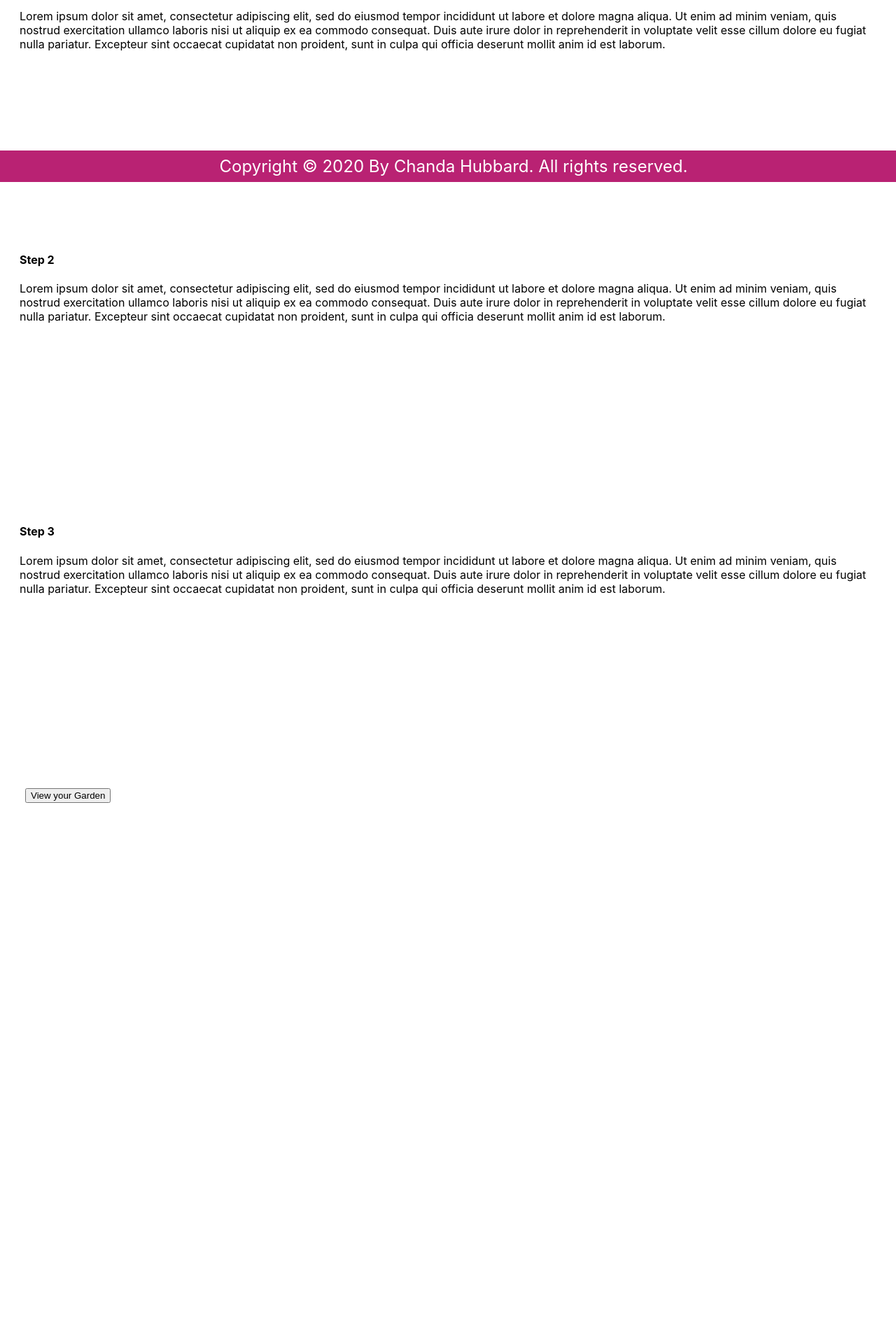
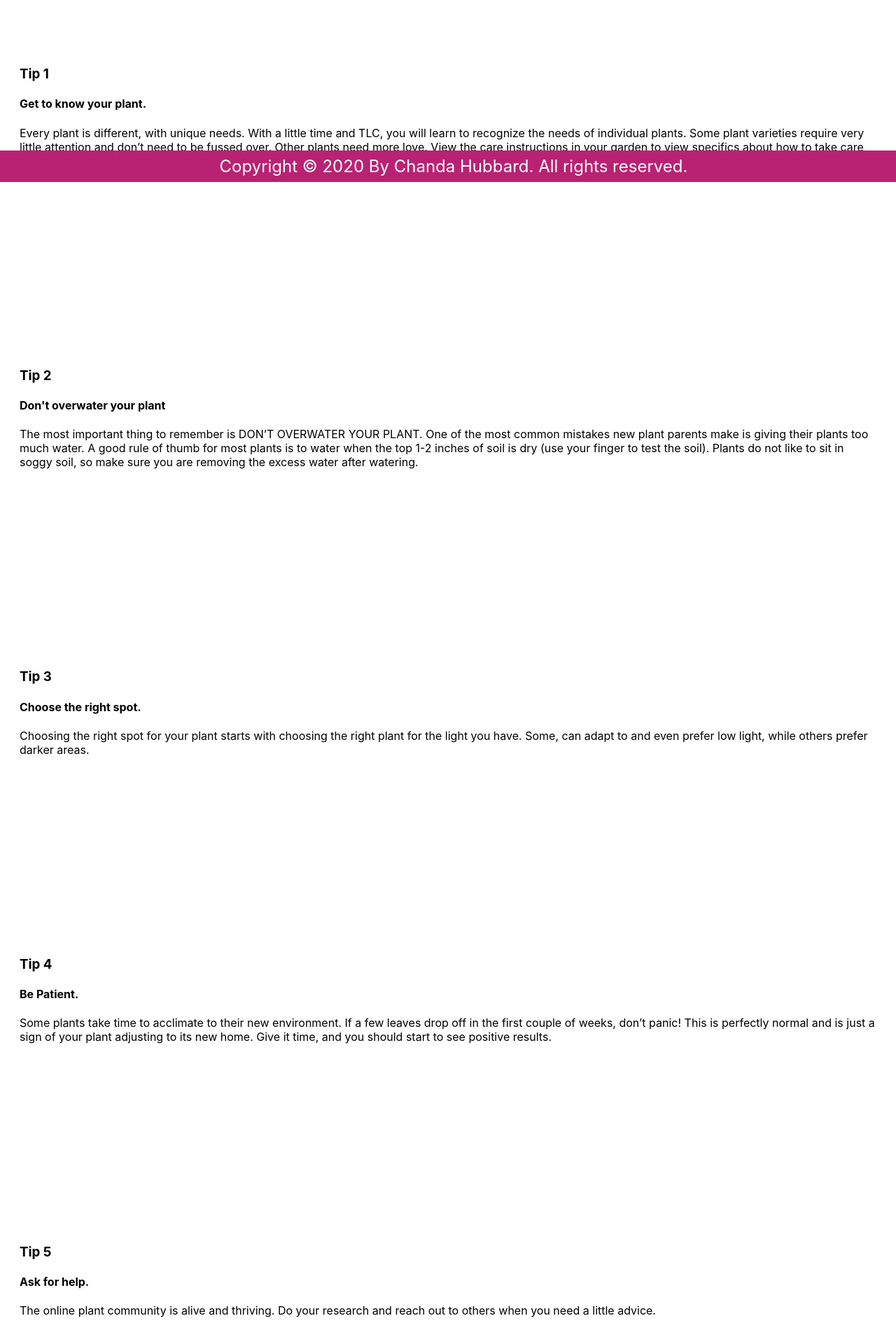
Before and after one commit to Chanda-Abdul/bloom-client, a React (Create React App) app: page /information in a window 1280 px wide. Shown: the part 540-2460 px from the top of the page at 70% size. Before the commit the page ends 1846 px from the top, so only its background shows below. Built offline with nearby package versions, Linux system fonts and the light colour scheme; no server answers.

Commit message:
copy update

```diff
--- a/src/components/PlantCarePage/PlantCarePage.js
+++ b/src/components/PlantCarePage/PlantCarePage.js
@@ -6,42 +6,67 @@ export default class PlantCarePage extends React.Component {
     return (
       <div>
         <section>
-          <h1>How to grow your green thumb</h1>
-        </section>
-        <section>
-          <h4>Step 1</h4>
+          <h1>How to propogate your green thumb</h1>
+          <h2>Tips and tricks to help you care for your indoor jungle</h2>
           <p>
-            Lorem ipsum dolor sit amet, consectetur adipiscing elit, sed do
-            eiusmod tempor incididunt ut labore et dolore magna aliqua. Ut enim
-            ad minim veniam, quis nostrud exercitation ullamco laboris nisi ut
-            aliquip ex ea commodo consequat. Duis aute irure dolor in
-            reprehenderit in voluptate velit esse cillum dolore eu fugiat nulla
-            pariatur. Excepteur sint occaecat cupidatat non proident, sunt in
-            culpa qui officia deserunt mollit anim id est laborum.
+            We get it. A houseplant is a living, “breathing” thing that requires
+            some attention and care in order to thrive. Usually, when you buy a
+            plant, there’s no one to ask for advice; little information about
+            its specific requirements for water, light, and maintenance. We want
+            to help everyone find their green thumb. With the right tools and a
+            little help along the way, anyone can have a thriving indoor jungle.
           </p>
         </section>
         <section>
-          <h4>Step 2</h4>
+          <h3>Tip 1</h3>
+          <h4>Get to know your plant.</h4>
           <p>
-            Lorem ipsum dolor sit amet, consectetur adipiscing elit, sed do
-            eiusmod tempor incididunt ut labore et dolore magna aliqua. Ut enim
-            ad minim veniam, quis nostrud exercitation ullamco laboris nisi ut
-            aliquip ex ea commodo consequat. Duis aute irure dolor in
-            reprehenderit in voluptate velit esse cillum dolore eu fugiat nulla
-            pariatur. Excepteur sint occaecat cupidatat non proident, sunt in
-            culpa qui officia deserunt mollit anim id est laborum.
+            Every plant is different, with unique needs. With a little time and
+            TLC, you will learn to recognize the needs of individual plants.
+            Some plant varieties require very little attention and don’t need to
+            be fussed over. Other plants need more love. View the care
+            instructions in your garden to view specifics about how to take care
+            of each plant.
           </p>
         </section>
         <section>
-          <h4>Step 3</h4>
+          <h3>Tip 2</h3>
+          <h4>Don't overwater your plant</h4>
           <p>
-            Lorem ipsum dolor sit amet, consectetur adipiscing elit, sed do
-            eiusmod tempor incididunt ut labore et dolore magna aliqua. Ut enim
-            ad minim veniam, quis nostrud exercitation ullamco laboris nisi ut
-            aliquip ex ea commodo consequat. Duis aute irure dolor in
-            reprehenderit in voluptate velit esse cillum dolore eu fugiat nulla
-            pariatur. Excepteur sint occaecat cupidatat non proident, sunt in
-            culpa qui officia deserunt mollit anim id est laborum.
+            The most important thing to remember is DON’T OVERWATER YOUR PLANT.
+            One of the most common mistakes new plant parents make is
+            giving their plants too much water. A good rule of thumb for most
+            plants is to water when the top 1-2 inches of soil is dry (use your
+            finger to test the soil). Plants do not like to sit in soggy soil,
+            so make sure you are removing the excess water after watering.
+          </p>
+        </section>
+        <section>
+          <h3>Tip 3</h3>
+          <h4>Choose the right spot.</h4>
+          <p>
+            Choosing the right spot for your plant starts with choosing the
+            right plant for the light you have. Some, can adapt to and even
+            prefer low light, while others prefer darker areas.
+          </p>
+        </section>
+        <section>
+          <h3>Tip 4</h3>
+          <h4>Be Patient.</h4>
+          <p>
+            Some plants take time to acclimate to their new environment. If a
+            few leaves drop off in the first couple of weeks, don’t panic! This
+            is perfectly normal and is just a sign of your plant adjusting to
+            its new home. Give it time, and you should start to see positive
+            results.
+          </p>
+        </section>
+        <section>
+          <h3>Tip 5</h3>
+          <h4>Ask for help.</h4>
+          <p>
+            The online plant community is alive and thriving. Do your research
+            and reach out to others when you need a little advice.
           </p>
         </section>
         <section>
--- a/src/components/SignUpButton/SignUpButton.js
+++ b/src/components/SignUpButton/SignUpButton.js
@@ -5,7 +5,7 @@ import Swal from 'sweetalert2'
 export default class SignUpButton extends React.Component {
     signup() {
         Swal.fire({
-            title: 'Bloom App Signup',
+            title: 'Join our plant family!',
             text: 'Thank you for your interest. The app is currently in the testing phase.  Sign up below and we will let you know once the Bloom App is available to the public',
             icon: 'info',
             input: 'email',
```
